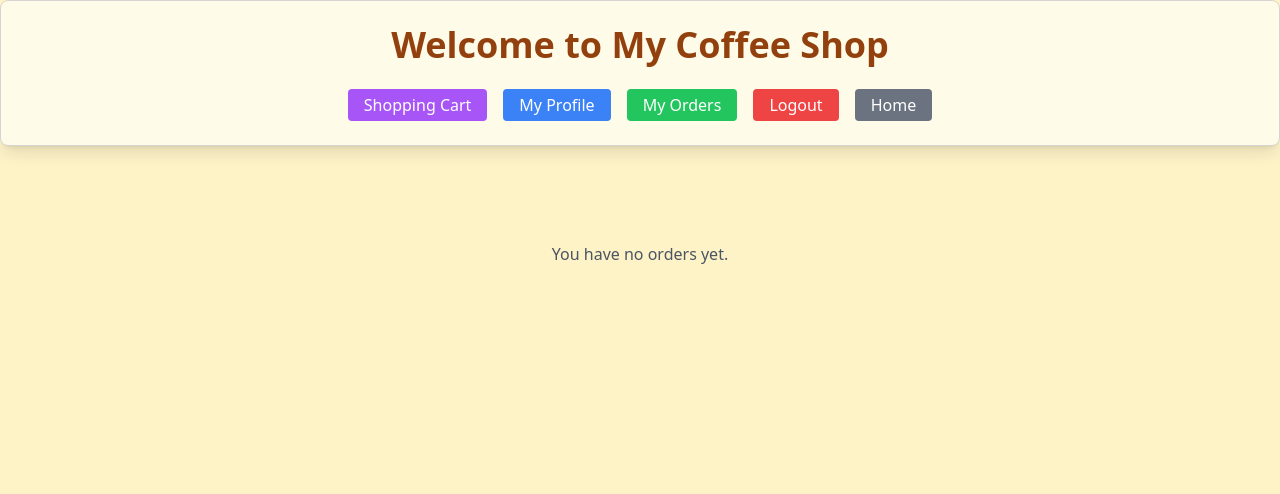
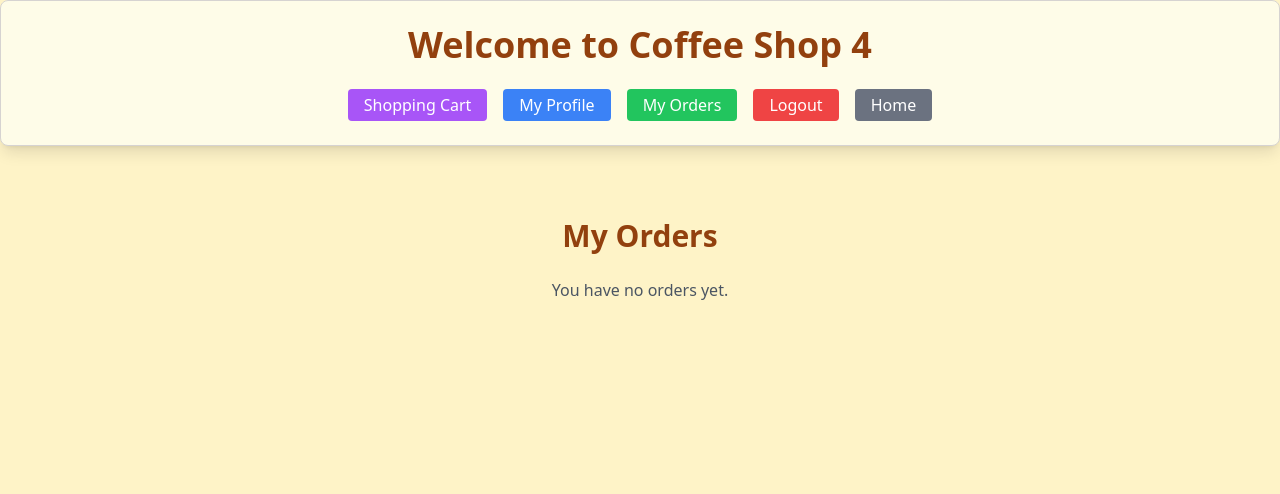
Before and after one commit to firooz-hosseini/CoffeeShop, a Django app: page /orders/final-orders/ in a window 1280 px wide. Shown: the top 494 px of the page. Run offline with Django 5.2, Linux system fonts and the light colour scheme; the visitor is signed in with stand-in values (Sample User, id 1); data that the repository does not hold is empty; parts of the project's set-up code (start-up, migrations or seed data) failed here and were passed over; some libraries are stand-ins or nearby versions.

Commit message:
Add minor improvement

```diff
--- a/templates/base.html
+++ b/templates/base.html
@@ -11,7 +11,7 @@
 <div id="header" class="sticky top-0 bg-yellow-50 rounded-lg shadow-lg p-6 border border-stone-300 z-50">
     <div class="text-center">
         <h1 class="text-4xl font-extrabold text-amber-800 mb-6">
-            Welcome to My Coffee Shop
+            Welcome to Coffee Shop 4
         </h1>
         <div class="flex flex-wrap justify-center gap-4">
             {% if user.is_authenticated %}
@@ -25,7 +25,7 @@
                 <a href="{% url 'home' %}" class="bg-gray-500 hover:bg-gray-600 text-white px-4 py-1 rounded">Home</a>
             {% else %}
                 <a href="{% url 'login' %}" class="bg-green-500 hover:bg-green-600 text-white px-4 py-1 rounded">Login</a>
-                <a href="{% url 'signup' %}" class="bg-green-500 hover:bg-green-600 text-white px-4 py-1 rounded">Signup</a>
+                <a href="{% url 'signup' %}" class="bg-blue-500 hover:bg-blue-600 text-white px-4 py-1 rounded">Signup</a>
                 <a href="{% url 'home' %}" class="bg-gray-500 hover:bg-gray-600 text-white px-4 py-1 rounded">Home</a>
             {% endif %}
         </div>
--- a/templates/order/final_order_list.html
+++ b/templates/order/final_order_list.html
@@ -2,6 +2,8 @@
 {% block content %}
 <div class="bg-amber-100 min-h-screen">
   <div class="max-w-7xl mx-auto px-4 sm:px-6 py-8">
+    <h1 class="text-3xl font-bold text-amber-800 mb-6 text-center">My Orders</h1>
+
     {% if messages %}
       <ul class="mb-6 space-y-2">
         {% for message in messages %}
```
